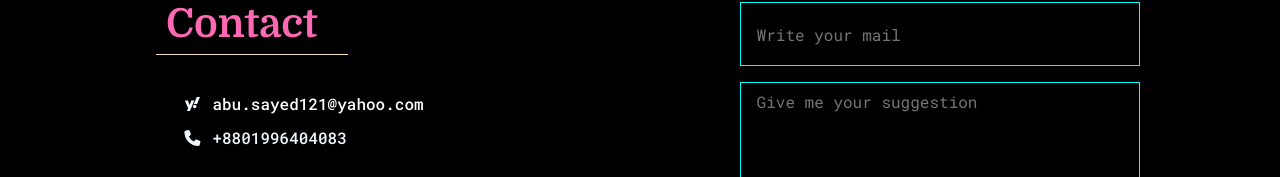
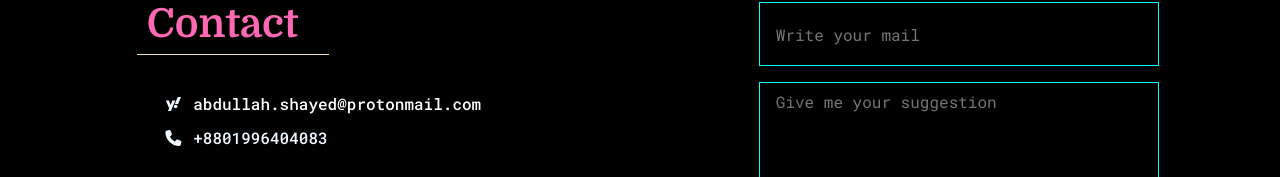
Before and after one commit to heyAbdullahBruh/myNote_client, a Next.js app: page / in a window 1280 px wide. Shown: the part 2669-2846 px from the top of the page. Built offline with nearby package versions, Linux system fonts and the light colour scheme.

Commit message:
Update contact.jsx

```diff
--- a/src/components/contact/contact.jsx
+++ b/src/components/contact/contact.jsx
@@ -68,7 +68,7 @@ const Contact = () => {
                 </div>
                 <div className="addrsLink">
                     <div className="address">
-                        <p><FontAwesomeIcon icon={faYahoo} style={{width:'1.3rem'}}/><Link href={'mailto:abdullah.shayed@protonmail.com'} style={{color:'white',textDecoration:'none'}}>abu.sayed121@yahoo.com</Link> </p>
+                        <p><FontAwesomeIcon icon={faYahoo} style={{width:'1.3rem'}}/><Link href={'mailto:abdullah.shayed@protonmail.com'} style={{color:'white',textDecoration:'none'}}>abdullah.shayed@protonmail.com</Link> </p>
                         <p><FontAwesomeIcon icon={faPhone} style={{width:'1.3rem'}}/> +8801996404083</p>
                     </div>
                     <div className="cntcSocial">
```
